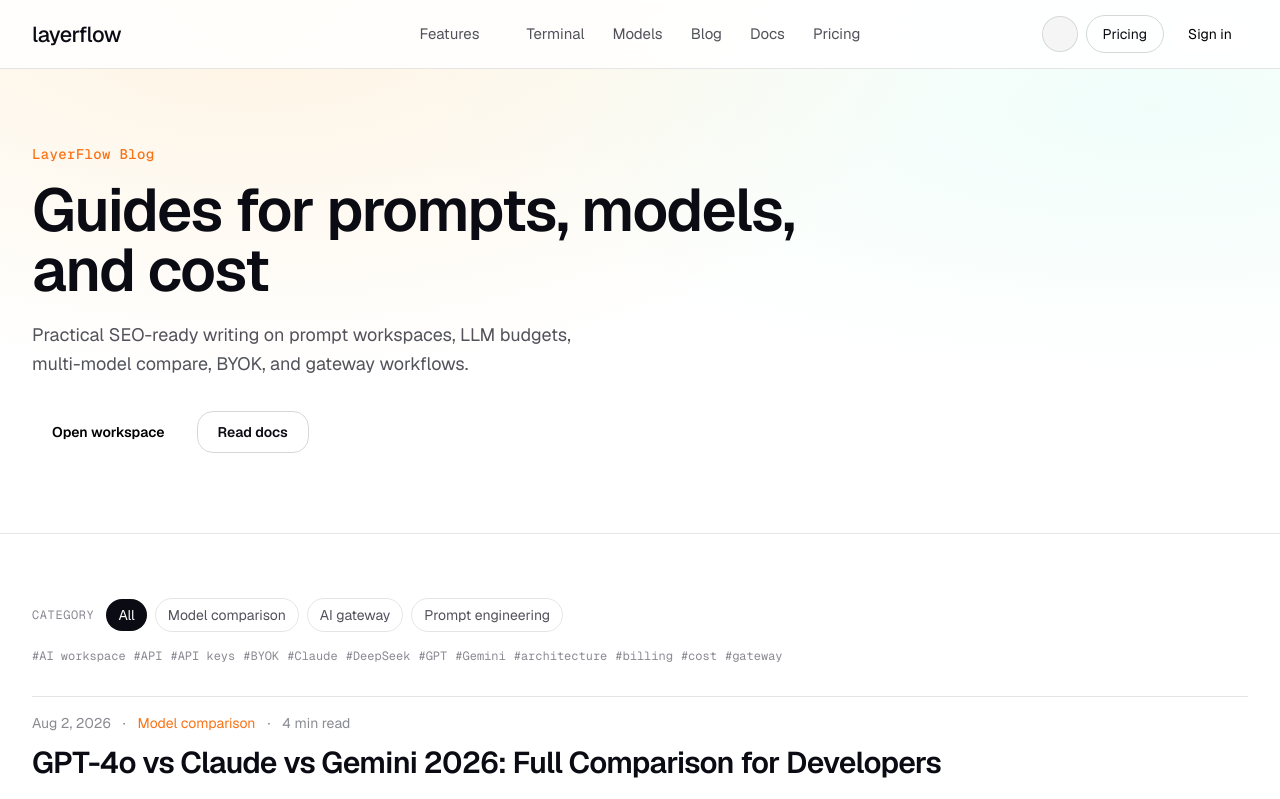
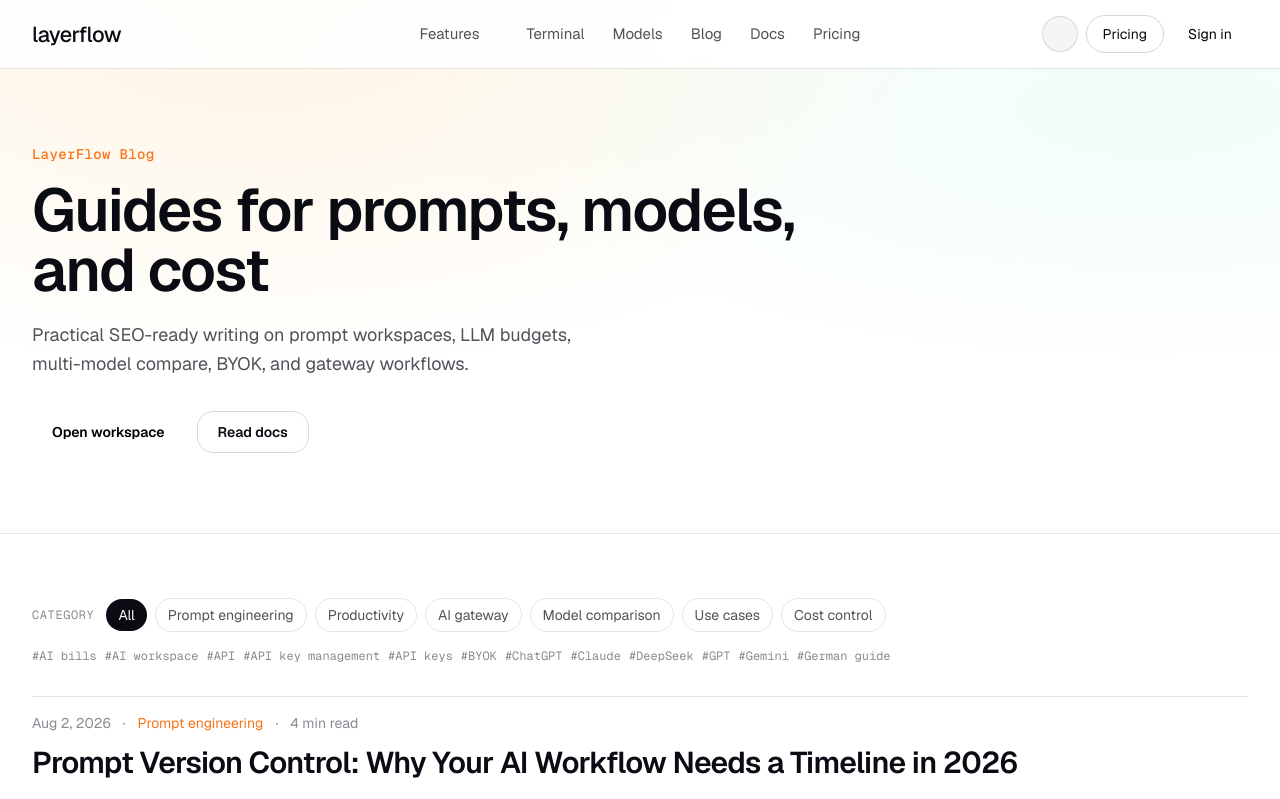
Before and after one commit to Rohit94r/LayerFlow.In, a Next.js app: page /blog in a window 1280 px wide. Shown: the top 799 px of the page. Built offline with nearby package versions, Linux system fonts and the light colour scheme; some icons are missing.

Commit message:
feat(blog): rewrite publish schedule to 5 posts/day through Aug 28

```diff
--- a/content/blog/publish-schedule.ts
+++ b/content/blog/publish-schedule.ts
@@ -1,9 +1,10 @@
 /**
  * Day-by-day SEO publish schedule for LayerFlow blog.
  *
- * One slug per calendar day starting at BLOG_SCHEDULE_START (editorial TZ).
- * Order follows the founder SEO priority queue (Week 1 → Week 2 → remaining topics),
- * remapped onto the existing ~40-post corpus (no mass rewrites).
+ * POSTS_PER_DAY slugs are published per calendar day starting at
+ * BLOG_SCHEDULE_START (editorial TZ). Order follows the founder SEO
+ * priority queue, then the Search Console top queries (Aug 2026), then
+ * the 100-post trending SEO corpus (5/day for 20 days).
  *
  * See docs/blog-publish-schedule.md for the human-readable calendar.
  */
@@ -11,68 +12,179 @@
 /** Editorial timezone for “today” vs publishedAt calendar-day checks */
 export const BLOG_TZ = "Asia/Kolkata";
 
-/** Day 0 / Week 1 Day 1 — Wednesday Jul 29, 2026 */
+/** How many posts unlock per calendar day */
+export const POSTS_PER_DAY = 5;
+
+/** Day 0 — Wednesday Jul 29, 2026 */
 export const BLOG_SCHEDULE_START = "2026-07-29";
 
 /**
- * Publish order (index 0 = schedule start date).
- * Comments cite SEO topic numbers from the founder list where rematched.
+ * Publish order (index i → day floor(i / POSTS_PER_DAY)).
+ * Indices 0-44: original 50-post corpus part 1 (days 0-8, Jul 29 - Aug 6).
+ * Indices 45-49: 5 big blogs for TODAY (Aug 7) — Search Console top queries.
+ * Indices 50-54: original corpus part 2 (5 posts, Aug 8).
+ * Indices 55-154: 100-post trending SEO corpus, 5/day Aug 9 - Aug 28.
  */
 export const publishOrder = [
-  // Week 1 — already-ranking keywords
-  "organize-ai-prompts-workspace", // Blog 2 / “how to organize ai prompts”
-  "model-routing-latency-cost-quality", // Blog 22 cost vs quality
-  "bring-your-own-keys-byok", // Blog 25 what is BYOK
-  "what-is-llm-gateway", // Blog 27 LLM gateway
-  "gpt-vs-claude-vs-gemini-vs-deepseek-2026", // Blog 9 GPT vs Claude vs Gemini
-  // Week 2
-  "stop-surprise-ai-bills-budget-alerts", // Blog 17 surprise OpenAI bill
-  "how-to-compare-llm-outputs-side-by-side", // Blog 10 compare LLM outputs
-  "best-model-for-coding-2026", // Blog 36 best AI models 2026
-  "prompt-engineering-best-practices-teams-2026", // Blog 31 prompt engineering 2026
-  "token-cost-optimization-guide", // Blog 20 reduce OpenAI bill
-  // Wave 3 — Search Console top queries (Aug 2026): new posts, 1/day from day 10
-  "ai-prompt-organizer-tools-2026", // "ai prompt organizer"
-  "layered-ai-prompts-system-context-task", // "layered ai prompts"
-  "ai-api-token-management-guide", // "ai api token management"
-  "private-key-workflows-software-teams", // "software private key workflows"
-  "ai-prompt-directory-curated-libraries", // "ai prompt directory"
-  "byok-in-windsurf-guide", // "what is byok in windsurf"
-  "openai-system-prompt-best-practices-2026", // "openai system prompt best practices 2026"
-  "llm-vergleich-2026", // "llm vergleich 2026" (German)
-  "prompt-regression-testing-guide", // "promptfoo 3x'ed engineering team" / prompt testing
-  "50-winning-prompts-2026", // "winning prompts" mega library
-  // Remaining corpus — SEO affinity order, 1/day
-  "from-chatgpt-history-to-workspace", // scattered prompts / ChatGPT history
-  "domain-based-prompt-organization", // developer prompt management
-  "building-personal-prompt-library", // personal prompt library
-  "prompt-version-control-timeline-2026", // git for prompts
-  "why-prompt-notebooks-fail", // stop Notion notebooks
-  "best-ai-workspace-tools-2026", // best prompt organizers / workspaces
-  "prompt-timeline-best-practices", // templates / long-running prompts
-  "cheap-mode-routing-flash-vs-frontier", // cheapest / flash vs frontier
-  "ai-workspace-for-developers", // coding workflows
-  "best-model-for-marketing-copy", // model pick for a vertical
-  "how-to-multi-model-comparison", // LLM comparison guide
-  "prompt-diffing-track-changes", // iteration / change tracking
-  "ai-spend-analytics-project-key-model", // cost calculator / analytics
-  "ai-cost-control-hard-budget-limits", // hard budget limits
-  "setting-up-hard-budgets", // budgets before first prompt
-  "startup-founder-ai-cost-playbook", // startup AI spend
-  "connecting-byok-providers", // BYOK vs managed setup
-  "openai-compatible-api-gateway", // gateway / multi-provider
-  "langsmith-alternatives-prompt-tooling", // gateway / tooling alternatives
-  "managing-multiple-llm-api-keys", // multiple providers
+  // Original corpus — all live by day 9 (Aug 7)
+  "organize-ai-prompts-workspace", // how to organize ai prompts
+  "model-routing-latency-cost-quality", // LLM routing cost latency quality
+  "bring-your-own-keys-byok", // what is BYOK
+  "what-is-llm-gateway", // LLM gateway
+  "gpt-vs-claude-vs-gemini-vs-deepseek-2026", // GPT vs Claude vs Gemini
+  "stop-surprise-ai-bills-budget-alerts", // surprise OpenAI bill
+  "how-to-compare-llm-outputs-side-by-side", // compare LLM outputs
+  "best-model-for-coding-2026", // best AI models 2026
+  "prompt-engineering-best-practices-teams-2026", // prompt engineering 2026
+  "token-cost-optimization-guide", // reduce OpenAI bill
+  "ai-prompt-organizer-tools-2026", // ai prompt organizer
+  "layered-ai-prompts-system-context-task", // layered ai prompts
+  "ai-api-token-management-guide", // ai api token management
+  "private-key-workflows-software-teams", // software private key workflows
+  "ai-prompt-directory-curated-libraries", // ai prompt directory
+  "byok-in-windsurf-guide", // byok in windsurf
+  "openai-system-prompt-best-practices-2026", // openai system prompt
+  "llm-vergleich-2026", // llm vergleich (German)
+  "prompt-regression-testing-guide", // promptfoo / prompt testing
+  "50-winning-prompts-2026", // winning prompts
+  "from-chatgpt-history-to-workspace",
+  "domain-based-prompt-organization",
+  "building-personal-prompt-library",
+  "prompt-version-control-timeline-2026",
+  "why-prompt-notebooks-fail",
+  "best-ai-workspace-tools-2026",
+  "prompt-timeline-best-practices",
+  "cheap-mode-routing-flash-vs-frontier",
+  "ai-workspace-for-developers",
+  "best-model-for-marketing-copy",
+  "how-to-multi-model-comparison",
+  "prompt-diffing-track-changes",
+  "ai-spend-analytics-project-key-model",
+  "ai-cost-control-hard-budget-limits",
+  "setting-up-hard-budgets",
+  "startup-founder-ai-cost-playbook",
+  "connecting-byok-providers",
+  "openai-compatible-api-gateway",
+  "langsmith-alternatives-prompt-tooling",
+  "managing-multiple-llm-api-keys",
   "secure-ai-key-management",
   "prompt-management-vs-observability",
   "sharing-prompt-versions-team",
   "get-started-layerflow-10-minutes",
   "ai-prompt-workflows-marketing-teams",
+  // 5 big blogs — live today (Aug 7)
+  "layered-ai-prompts-practical-guide",
+  "organize-ai-prompts-step-by-step",
+  "best-ai-prompt-organizers-2026",
+  "llm-routing-formula-explained",
+  "ai-api-token-management-playbook",
+  // Original corpus part 2 — 5 posts (Aug 8)
   "student-guide-study-prompts",
   "agency-workflow-client-domains",
-  "building-apps-ai-gateway-sdk", // AI dev tools / gateway apps
+  "building-apps-ai-gateway-sdk",
   "teams-collaborate-ai-prompts",
-  "complete-guide-ai-workspace-cost-control", // pricing / cost control guide
+  "complete-guide-ai-workspace-cost-control",
+  // 100-post trending SEO corpus — 5/day from Aug 9
+  "model-context-protocol-mcp-guide",
+  "what-is-rag-guide",
+  "llm-prompt-injection-security",
+  "best-ai-coding-assistants-2026",
+  "ai-agent-frameworks-comparison",
+  "vector-database-comparison-2026",
+  "llm-fine-tuning-vs-prompting",
+  "token-calculator-guide",
+  "chatgpt-vs-claude-vs-gemini-2026",
+  "embedding-models-comparison",
+  "streaming-llm-responses-guide",
+  "structured-outputs-json-guide",
+  "function-calling-llm-guide",
+  "llm-rate-limits-retry-guide",
+  "prompt-caching-guide",
+  "temperature-vs-top-p-explained",
+  "context-window-optimization",
+  "rag-vs-fine-tuning",
+  "ai-search-engine-tools-2026",
+  "best-llm-gateways-2026",
+  "openrouter-vs-lite-llm",
+  "llm-observability-tools-2026",
+  "eval-llm-prompts-systematic",
+  "ai-productivity-tools-2026",
+  "deepseek-vs-openai-2026",
+  "model-context-protocol-servers-list",
+  "ai-agents-guide-2026",
+  "prompt-engineering-for-agents",
+  "llm-security-best-practices",
+  "cost-per-token-explained",
+  "open-source-llms-2026",
+  "on-device-llms-guide",
+  "ai-search-optimization-seo-2026",
+  "multi-agent-systems-guide",
+  "llm-context-compression",
+  "prompt-template-systems",
+  "llm-workflow-automation-tools",
+  "ai-for-seo-content-writing",
+  "llm-apis-pricing-comparison-2026",
+  "batch-api-llm-guide",
+  "reasoning-models-guide-2026",
+  "small-language-models-2026",
+  "ai-chatbot-api-integration",
+  "llm-caching-strategies",
+  "prompt-evaluation-metrics",
+  "knowledge-bases-llm-apps",
+  "ai-document-summarization-apis",
+  "autonomous-ai-agents-2026",
+  "llm-routing-policy-guide",
+  "cost-optimization-llm-apps",
+  "mcp-tutorial-build-server",
+  "ai-meeting-notes-tools-2026",
+  "prompt-injection-defenses",
+  "llm-latency-optimization",
+  "ai-model-hallucinations",
+  "token-budget-planning",
+  "ai-email-automation-2026",
+  "llm-versioning-model-swap",
+  "customer-support-chatbot-llm",
+  "ai-code-review-tools-2026",
+  "knowledge-graph-vs-rag",
+  "llm-quantization-guide",
+  "ai-voice-agents-2026",
+  "prompt-hub-enterprise",
+  "ai-content-detection-2026",
+  "llm-context-window-costs",
+  "best-api-key-management-tools",
+  "ai-research-assistants-2026",
+  "llm-evals-vs-human-review",
+  "ai-marketing-automation-guide",
+  "model-registry-llm-governance",
+  "ai-for-customer-research",
+  "llm-cost-per-month-budget",
+  "ai-writing-assistants-2026",
+  "fine-tuning-open-source-llm",
+  "mcp-vs-api-guide",
+  "ai-screenshot-to-code-tools",
+  "llm-output-validation-schemas",
+  "ai-analytics-dashboards-2026",
+  "multi-provider-llm-apps",
+  "llm-provider-failover-guide",
+  "ai-recruiting-tools-2026",
+  "prompt-design-patterns-library",
+  "llm-usage-monitoring-alerts",
+  "ai-document-processing-guide",
+  "model-choice-decision-framework",
+  "ai-project-management-tools-2026",
+  "llm-context-window-upgrade-costs",
+  "ai-customer-onboarding-chatbots",
+  "prompt-versioning-teams-guide",
+  "llm-latency-sla-architecture",
+  "ai-for-content-saas",
+  "embedding-cost-optimization",
+  "ai-support-ticketing-2026",
+  "llm-scaling-guide",
+  "ai-ppt-generation-tools-2026",
+  "llm-accuracy-benchmarks-2026",
+  "ai-sentiment-analysis-guide",
+  "llm-cost-monitoring-open-source",
+  "ai-automation-playbook-2026",
 ] as const;
 
 export type ScheduledSlug = (typeof publishOrder)[number];
@@ -90,7 +202,7 @@ function addUtcDays(isoDate: string, days: number): string {
 export function scheduledPublishDate(slug: string): string | undefined {
   const idx = publishOrder.indexOf(slug as ScheduledSlug);
   if (idx < 0) return undefined;
-  return addUtcDays(BLOG_SCHEDULE_START, idx);
+  return addUtcDays(BLOG_SCHEDULE_START, Math.floor(idx / POSTS_PER_DAY));
 }
 
 /** Full slug → date map (for docs / debugging) */
```
Also changed, not shown: 1 other file (tests, documents, lock files or other folders).
